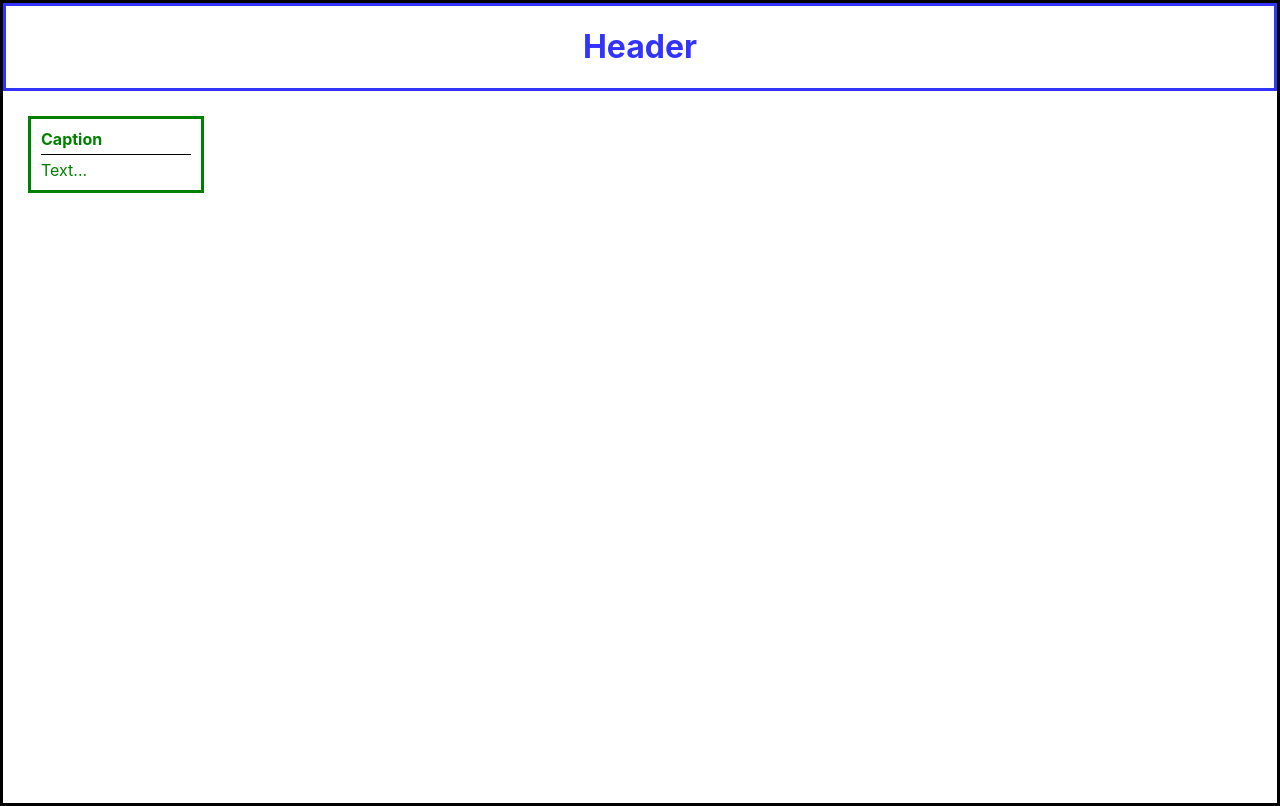
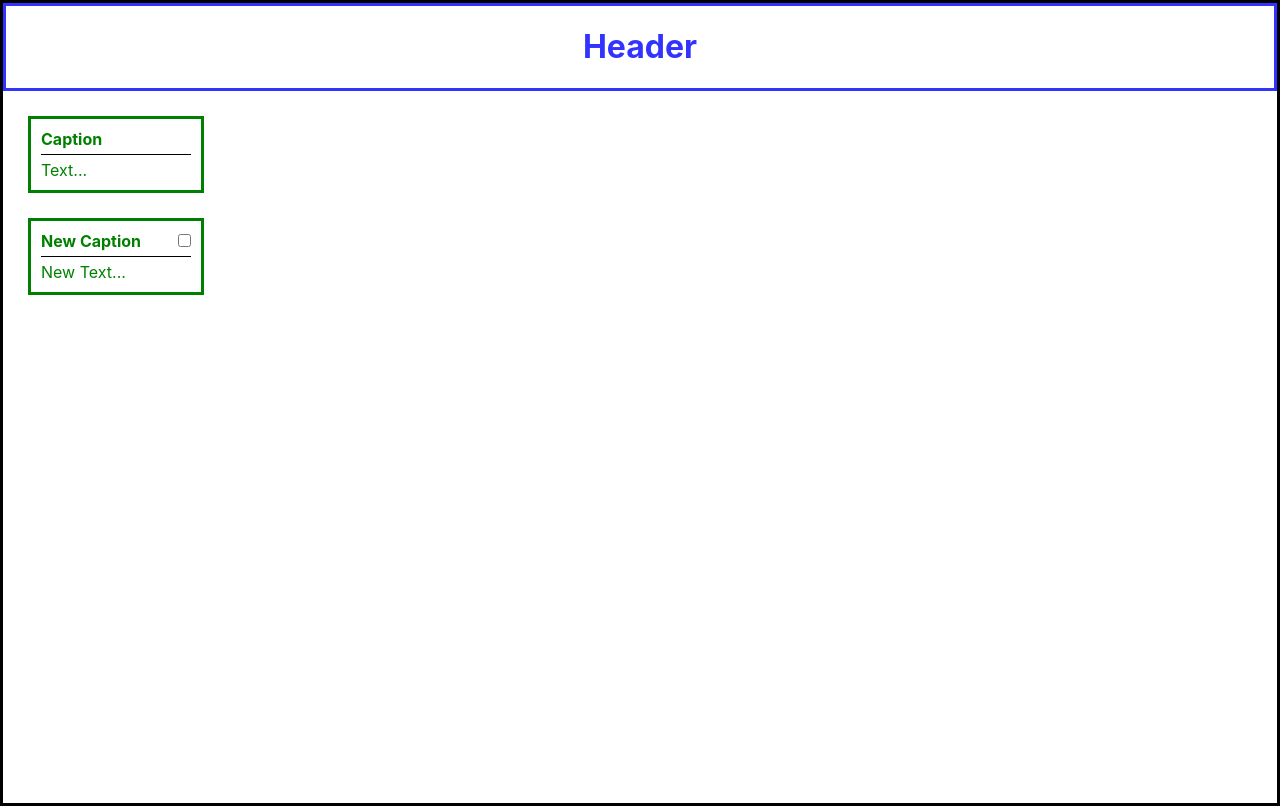
Before and after one commit to ashubenok710/IBA-ReactJS, a React (Create React App) app: page / in a window 1280 px wide. Built offline with nearby package versions, Linux system fonts and the light colour scheme.

Commit message:
Task2 - StatelessCheckBox

```diff
--- a/package.json
+++ b/package.json
@@ -9,6 +9,7 @@
     "bootstrap": "^4.5.0",
     "react": "^16.13.1",
     "react-bootstrap": "^1.0.1",
+    "react-checkbox-component": "^0.1.15",
     "react-dom": "^16.13.1",
     "react-scripts": "3.4.1"
   },
--- a/src/App.js
+++ b/src/App.js
@@ -1,21 +1,42 @@
-import React from 'react';
+import React, { Component } from 'react';
 import { Row, Container } from 'react-bootstrap';
-
 import './App.css';
 
 import Header from './Header'
 import Card from './Card'
+import NewCard from './NewCard'
+
+
 
 function App() {
+
+  function Checkbox() {
+    const [checked, setChecked] = React.useState(true);
+
+    return (
+      <label>
+        <input type="checkbox"
+          checked={checked}
+          onChange={() => setChecked(!checked)}
+        />
+      </label>
+    );
+  }
+
+
   return (
     <div className="App">
 
       <Container className="main-container">
         <Row>
-          <Header headerText="Header" />
+          <Header headerText="Header" > </Header>
         </Row>
         <Row className="cardWrapper">
           <Card headerText="Caption" >Text...</Card>
+        </Row>
+
+        <Row className="cardWrapper">
+          <NewCard headerText="New Caption" >New Text...</NewCard>
         </Row>
       </Container>
 
--- a/src/Card/index.js
+++ b/src/Card/index.js
@@ -1,5 +1,4 @@
 import React from 'react';
-
 import './Card.css';
 
 const Card = (props) =>
--- /dev/null
+++ b/src/NewCard/NewCard.css
@@ -0,0 +1,24 @@
+.newCard-header {
+    border-bottom: 1px solid black;
+    margin-bottom: 5px;
+    font-weight: bold;
+    padding-bottom: 5px;
+}
+
+.newCard {
+    display: inline-block;
+    border: 3px solid green;
+    color: green;
+    width: 150px;
+    padding: 10px;
+}
+
+.newCard-styled{
+    border: 3px solid blue;
+    color: blue;
+}
+
+.absolute-checkbox{
+    position: absolute;
+    margin-left: 133px;
+}
--- /dev/null
+++ b/src/NewCard/index.js
@@ -0,0 +1,41 @@
+import React, { Component } from 'react';
+
+import StatelessCheckbox from '../StatelessCheckbox/index.js';
+
+import './NewCard.css';
+
+class NewCard extends React.Component {
+    constructor(props) {
+        super(props);
+        this.state = {
+            checked: false
+        }
+    }
+
+    render() {
+        const { checked } = this.state;
+        return (
+            <div className={`newCard ${checked ? "newCard-styled" : ""}`}>
+                <span className="absolute-checkbox">
+                    <StatelessCheckbox
+                        checked={checked}
+                        onChange={() => this.setState({
+                            checked: !this.state.checked
+                        })
+                        }
+                    />
+                </span>
+                <div className="newCard-header">{this.props.headerText}</div>
+                <div>
+                    {this.props.children}
+                </div>
+            </div>
+        )
+    }
+
+
+
+
+}
+
+export default NewCard;
--- /dev/null
+++ b/src/StatelessCheckbox/index.js
@@ -0,0 +1,9 @@
+import React from 'react';
+
+const StatelessCheckbox = ({ label, checked, onChange }) =>
+  <div>
+    <input onChange={onChange} type="checkbox" checked={checked} />
+    {label && <label>{label}</label>}
+  </div>
+
+export default StatelessCheckbox;
```
Also changed, not shown: 1 other file (tests, documents, lock files or other folders).
